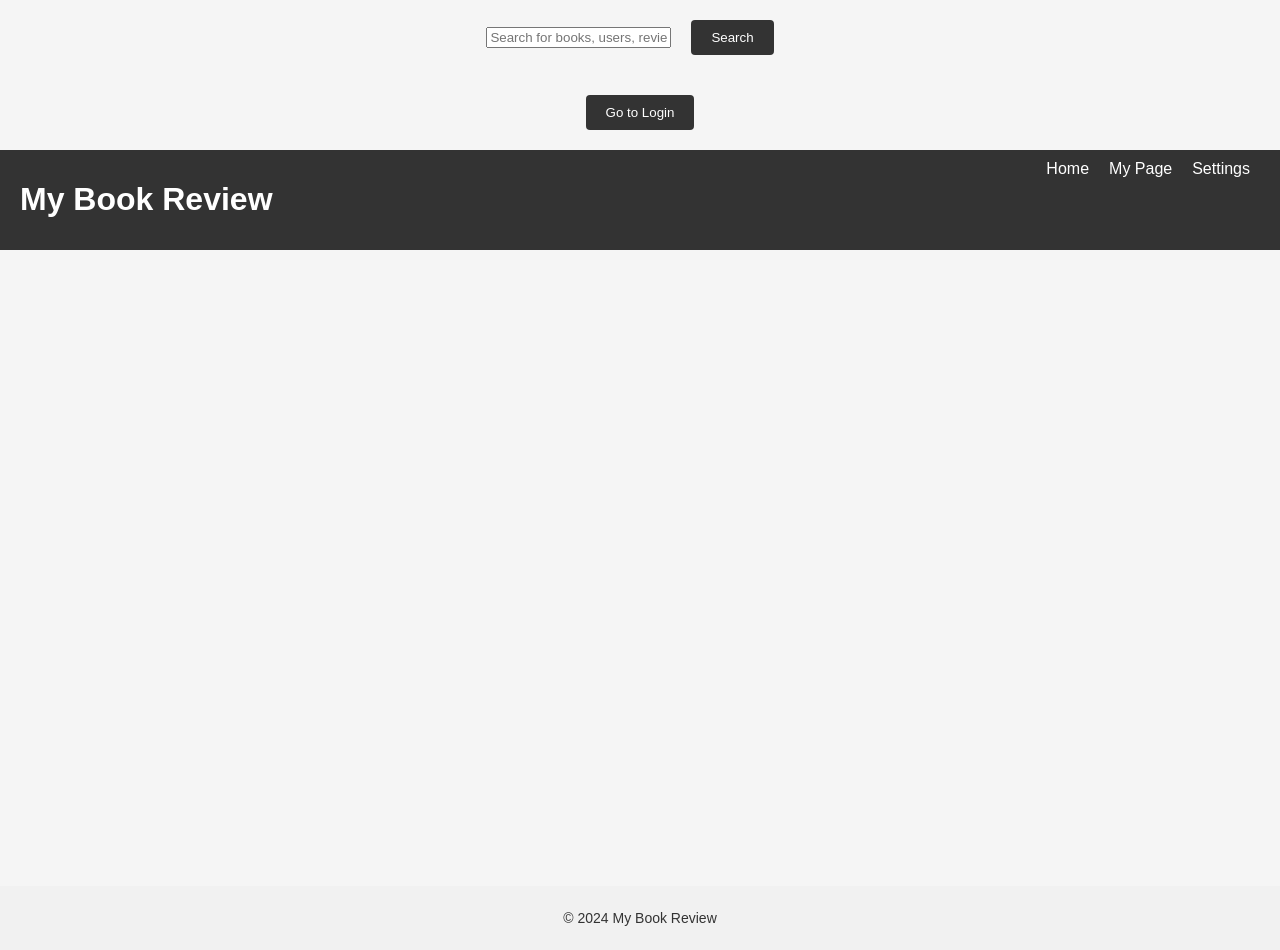
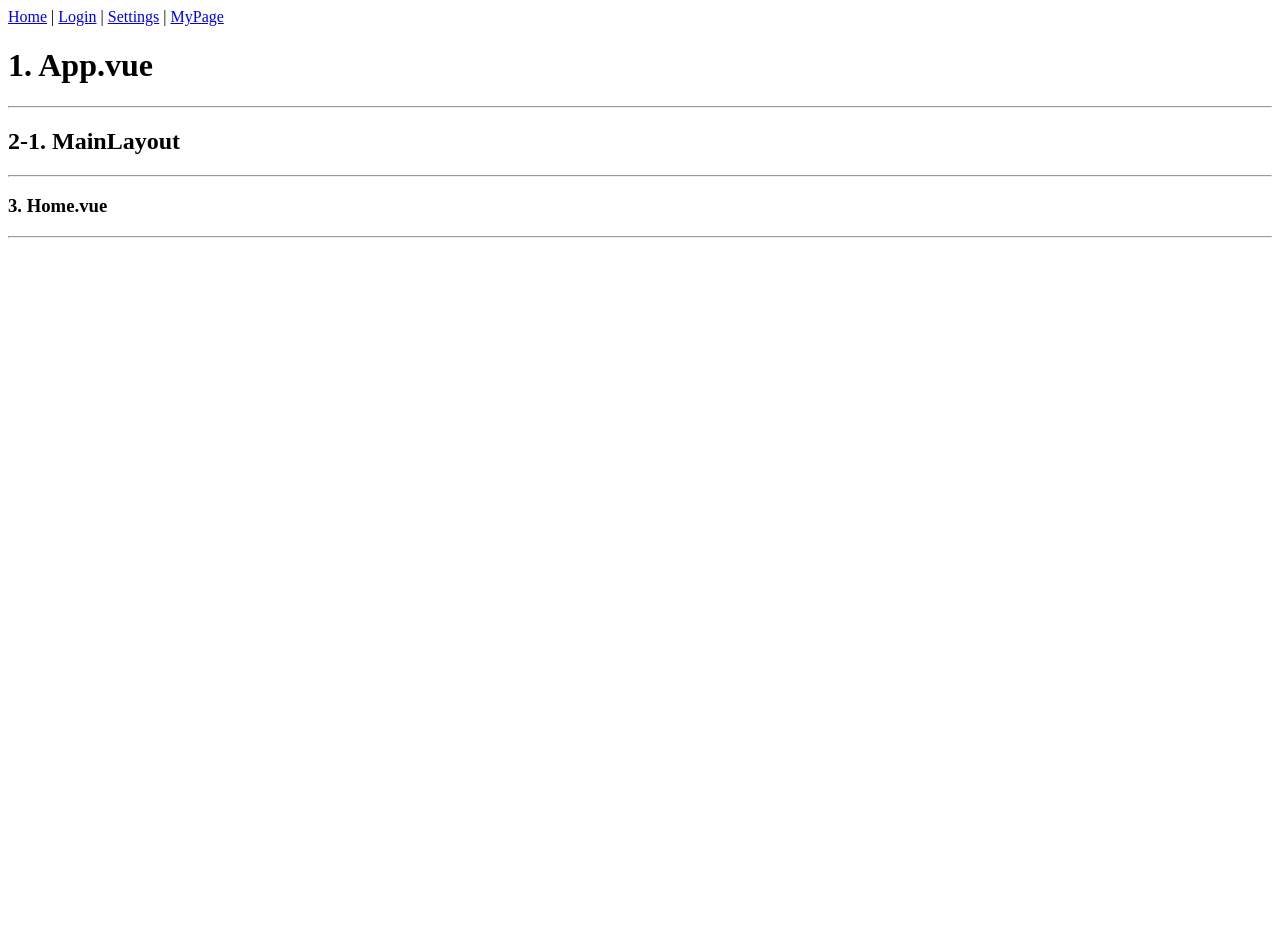
Before and after one commit to Ryuharam/SSAFY_project_MJHR, a Vue app in the folder vue-project/: page / in a window 1280 px wide. After the commit the page ends 800 px from the top, so only its background shows below. Built offline with nearby package versions, Linux system fonts and the light colour scheme.

Commit message:
구조 파악중

```diff
--- a/vue-project/src/App.vue
+++ b/vue-project/src/App.vue
@@ -1,44 +1,28 @@
 <template>
-  <header class="app-header">
-    <input type="text" v-model="searchQuery" placeholder="Search for books, users, reviews..."
-      @keypress.enter="search" />
-    <button @click="search">Search</button>
-  </header>
-
-  <button @click="goToLogin">Go to Login</button>
-
-  <router-view />
+  <nav>
+    <RouterLink :to="{ name: 'Home' }">
+      <span>Home</span>
+    </RouterLink>
+    |
+    <RouterLink :to="{ name: 'Login' }">
+      <span>Login</span>
+    </RouterLink>
+    |
+    <RouterLink :to="{ name: 'Settings' }">
+      <span>Settings</span>
+    </RouterLink>
+    |
+    <RouterLink :to="{ name: 'MyPage' }">
+      <span>MyPage</span>
+    </RouterLink>
+  </nav>
+  <h1>1. App.vue</h1>
+  <hr>
+  <RouterView />
 </template>
 
 <script>
-import { ref } from "vue";
-
 
 </script>
 
-<style>
-body {
-  margin: 0;
-  font-family: Arial, sans-serif;
-  background-color: #f5f5f5;
-  color: #333;
-}
-
-#app {
-  text-align: center;
-}
-
-button {
-  margin: 20px;
-  padding: 10px 20px;
-  background-color: #333;
-  color: white;
-  border: none;
-  border-radius: 4px;
-  cursor: pointer;
-}
-
-button:hover {
-  background-color: #555;
-}
-</style>
+<style scoped></style>
--- a/vue-project/src/layouts/AuthLayout.vue
+++ b/vue-project/src/layouts/AuthLayout.vue
@@ -1,49 +1,11 @@
 <template>
-  <div class="auth-layout">
-    <header class="auth-header">
-      <h1>Welcome to My Book Review</h1>
-    </header>
-    <main class="auth-content">
-      <slot></slot>
-    </main>
-    <footer class="auth-footer">
-      <p>&copy; 2024 My Book Review</p>
-    </footer>
-  </div>
+  <h2>2-2. AuthLayout</h2>
+  <hr>
+  <RouterView />
 </template>
 
 <script>
 
 </script>
 
-<style scoped>
-.auth-layout {
-  display: flex;
-  flex-direction: column;
-  align-items: center;
-  justify-content: center;
-  height: 100vh;
-  background-color: #f9f9f9;
-}
-
-.auth-header {
-  margin-bottom: 20px;
-  font-size: 24px;
-  font-weight: bold;
-}
-
-.auth-content {
-  width: 100%;
-  max-width: 400px;
-  padding: 20px;
-  background: white;
-  border-radius: 8px;
-  box-shadow: 0 2px 10px rgba(0, 0, 0, 0.1);
-}
-
-.auth-footer {
-  margin-top: 20px;
-  font-size: 14px;
-  color: #888;
-}
-</style>
+<style scoped></style>
--- a/vue-project/src/layouts/MainLayout.vue
+++ b/vue-project/src/layouts/MainLayout.vue
@@ -1,60 +1,12 @@
 <template>
-  <div class="main-layout">
-    <header class="main-header">
-      <h1>My Book Review</h1>
-      <nav>
-        <router-link to="/">Home</router-link>
-        <router-link to="/mypage">My Page</router-link>
-        <router-link to="/settings">Settings</router-link>
-      </nav>
-    </header>
-    <main class="main-content">
-      <slot></slot>
-    </main>
-    <footer class="main-footer">
-      <p>&copy; 2024 My Book Review</p>
-    </footer>
-  </div>
+  <h2>2-1. MainLayout</h2>
+  <hr>
+  <RouterView />
 </template>
 
 <script>
 
+
 </script>
 
-<style scoped>
-.main-layout {
-  display: flex;
-  flex-direction: column;
-  min-height: 100vh;
-}
-
-.main-header {
-  display: flex;
-  justify-content: space-between;
-  padding: 10px 20px;
-  background-color: #333;
-  color: white;
-}
-
-.main-header nav a {
-  color: white;
-  margin: 0 10px;
-  text-decoration: none;
-}
-
-.main-header nav a:hover {
-  text-decoration: underline;
-}
-
-.main-content {
-  flex: 1;
-  padding: 20px;
-}
-
-.main-footer {
-  text-align: center;
-  padding: 10px;
-  background-color: #f1f1f1;
-  font-size: 14px;
-}
-</style>
+<style scoped></style>
--- a/vue-project/src/pages/Auth/Login.vue
+++ b/vue-project/src/pages/Auth/Login.vue
@@ -1,64 +1,9 @@
 <template>
-  <div class="login-page">
-    <!-- 로그인 폼 -->
-    <h2>Log In</h2>
-    <form @submit.prevent="handleLogin">
-      <div class="form-group">
-        <label for="email">Email:</label>
-        <input type="email" id="email" v-model="email" required />
-      </div>
-      <div class="form-group">
-        <label for="password">Password:</label>
-        <input type="password" id="password" v-model="password" required />
-      </div>
-      <button type="submit">Log In</button>
-    </form>
-    <!-- 회원가입 링크 -->
-    <p>
-      Don't have an account?
-      <router-link to="/auth/signup">Sign Up</router-link>
-    </p>
-  </div>
+  <h3>3. Login</h3>
 </template>
 
 <script>
 
 </script>
 
-<style scoped>
-/* 스타일: 간단한 폼 레이아웃 */
-.login-page {
-  text-align: center;
-  margin: 20px;
-}
-
-.form-group {
-  margin-bottom: 15px;
-}
-
-label {
-  display: block;
-  margin-bottom: 5px;
-}
-
-input {
-  width: 100%;
-  padding: 8px;
-  margin: 5px 0 10px;
-  border: 1px solid #ccc;
-  border-radius: 4px;
-}
-
-button {
-  padding: 10px 15px;
-  background-color: #333;
-  color: white;
-  border: none;
-  border-radius: 4px;
-  cursor: pointer;
-}
-
-button:hover {
-  background-color: #555;
-}
-</style>
+<style scoped></style>
--- a/vue-project/src/pages/Auth/Signup.vue
+++ b/vue-project/src/pages/Auth/Signup.vue
@@ -1,68 +1,9 @@
 <template>
-  <div class="signup-page">
-    <!-- 회원가입 폼 -->
-    <h2>Sign Up</h2>
-    <form @submit.prevent="handleSignup">
-      <div class="form-group">
-        <label for="nickname">Nickname:</label>
-        <input type="text" id="nickname" v-model="nickname" required />
-      </div>
-      <div class="form-group">
-        <label for="email">Email:</label>
-        <input type="email" id="email" v-model="email" required />
-      </div>
-      <div class="form-group">
-        <label for="password">Password:</label>
-        <input type="password" id="password" v-model="password" required />
-      </div>
-      <button type="submit">Sign Up</button>
-    </form>
-    <!-- 로그인 링크 -->
-    <p>
-      Already have an account?
-      <router-link to="/auth/login">Log In</router-link>
-    </p>
-  </div>
+
 </template>
 
 <script>
 
 </script>
 
-<style scoped>
-/* 스타일: 간단한 폼 레이아웃 */
-.signup-page {
-  text-align: center;
-  margin: 20px;
-}
-
-.form-group {
-  margin-bottom: 15px;
-}
-
-label {
-  display: block;
-  margin-bottom: 5px;
-}
-
-input {
-  width: 100%;
-  padding: 8px;
-  margin: 5px 0 10px;
-  border: 1px solid #ccc;
-  border-radius: 4px;
-}
-
-button {
-  padding: 10px 15px;
-  background-color: #333;
-  color: white;
-  border: none;
-  border-radius: 4px;
-  cursor: pointer;
-}
-
-button:hover {
-  background-color: #555;
-}
-</style>
+<style scoped></style>
--- a/vue-project/src/pages/Book/BookDetail.vue
+++ b/vue-project/src/pages/Book/BookDetail.vue
@@ -1,40 +1,9 @@
 <template>
-  <div class="book-detail">
-    <!-- 도서의 상세 정보와 독후감 목록 -->
-    <h2>{{ book.title }}</h2>
-    <p><strong>Author:</strong> {{ book.author }}</p>
-    <p><strong>Description:</strong> {{ book.description }}</p>
 
-    <div class="reviews">
-      <h3>Reviews</h3>
-      <ul>
-        <li v-for="(review, index) in reviews" :key="index">
-          {{ review }}
-        </li>
-      </ul>
-    </div>
-  </div>
 </template>
 
 <script>
 
 </script>
 
-<style scoped>
-.book-detail {
-  padding: 20px;
-}
-
-h2 {
-  margin-bottom: 10px;
-}
-
-.reviews {
-  margin-top: 20px;
-}
-
-ul {
-  list-style-type: none;
-  padding: 0;
-}
-</style>
+<style scoped></style>
--- a/vue-project/src/pages/Book/BookList.vue
+++ b/vue-project/src/pages/Book/BookList.vue
@@ -1,39 +1,9 @@
 <template>
-  <div class="book-list">
-    <!-- 검색 결과로 도서 목록을 표시 -->
-    <h2>Book List</h2>
-    <ul>
-      <li v-for="(book, index) in books" :key="index">
-        <router-link :to="`/book/${book.id}`">{{ book.title }}</router-link>
-      </li>
-    </ul>
-  </div>
+
 </template>
 
 <script>
 
 </script>
 
-<style scoped>
-.book-list {
-  padding: 20px;
-}
-
-ul {
-  list-style-type: none;
-  padding: 0;
-}
-
-li {
-  margin-bottom: 10px;
-}
-
-a {
-  text-decoration: none;
-  color: #007bff;
-}
-
-a:hover {
-  text-decoration: underline;
-}
-</style>
+<style scoped></style>
--- a/vue-project/src/pages/Main/Home.vue
+++ b/vue-project/src/pages/Main/Home.vue
@@ -1,46 +1,11 @@
 <template>
-  <div class="home-page">
-    <!-- 메인 페이지: 추천 도서와 최신 독후감 -->
-    <h2>Welcome to My Book Review</h2>
-    <div class="recommendations">
-      <h3>Recommended Books</h3>
-      <ul>
-        <li v-for="(book, index) in books" :key="index">
-          {{ book }}
-        </li>
-      </ul>
-    </div>
-    <div class="reviews">
-      <h3>Latest Reviews</h3>
-      <ul>
-        <li v-for="(review, index) in reviews" :key="index">
-          {{ review }}
-        </li>
-      </ul>
-    </div>
-  </div>
+  <h3>3. Home.vue</h3>
+  <hr>
+
 </template>
 
 <script>
 
 </script>
 
-<style scoped>
-.home-page {
-  padding: 20px;
-}
-
-.recommendations,
-.reviews {
-  margin-top: 20px;
-}
-
-ul {
-  list-style-type: none;
-  padding: 0;
-}
-
-li {
-  margin-bottom: 5px;
-}
-</style>
+<style scoped></style>
--- a/vue-project/src/pages/User/MyPage.vue
+++ b/vue-project/src/pages/User/MyPage.vue
@@ -1,61 +1,10 @@
 <template>
-  <div class="mypage">
-    <!-- 마이페이지: 사용자 프로필 및 읽은 도서/독후감 목록 -->
-    <h2>My Profile</h2>
-    <div class="profile">
-      <img src="https://via.placeholder.com/150" alt="Profile" />
-      <p>Nickname: {{ nickname }}</p>
-      <p>Email: {{ email }}</p>
-    </div>
-    <div class="my-books">
-      <h3>Books I've Read</h3>
-      <ul>
-        <li v-for="(book, index) in myBooks" :key="index">
-          {{ book }}
-        </li>
-      </ul>
-    </div>
-    <div class="my-reviews">
-      <h3>My Reviews</h3>
-      <ul>
-        <li v-for="(review, index) in myReviews" :key="index">
-          {{ review }}
-        </li>
-      </ul>
-    </div>
-  </div>
+  <h3>MyPage</h3>
+
 </template>
 
 <script>
 
 </script>
 
-<style scoped>
-.mypage {
-  padding: 20px;
-}
-
-.profile {
-  text-align: center;
-  margin-bottom: 20px;
-}
-
-.profile img {
-  border-radius: 50%;
-  margin-bottom: 10px;
-}
-
-.my-books,
-.my-reviews {
-  margin-top: 20px;
-}
-
-ul {
-  list-style-type: none;
-  padding: 0;
-}
-
-li {
-  margin-bottom: 5px;
-}
-</style>
+<style scoped></style>
--- a/vue-project/src/pages/User/Settings.vue
+++ b/vue-project/src/pages/User/Settings.vue
@@ -1,62 +1,10 @@
 <template>
-  <div class="settings">
-    <!-- 설정 페이지: 사용자 정보 수정 -->
-    <h2>Settings</h2>
-    <form @submit.prevent="saveSettings">
-      <div class="form-group">
-        <label for="nickname">Nickname:</label>
-        <input type="text" id="nickname" v-model="nickname" />
-      </div>
-      <div class="form-group">
-        <label for="email">Email:</label>
-        <input type="email" id="email" v-model="email" />
-      </div>
-      <div class="form-group">
-        <label for="statusMessage">Status Message:</label>
-        <textarea id="statusMessage" v-model="statusMessage"></textarea>
-      </div>
-      <button type="submit">Save Changes</button>
-    </form>
-  </div>
+  <h3>3. settings</h3>
+
 </template>
 
 <script>
 
 </script>
 
-<style scoped>
-.settings {
-  padding: 20px;
-}
-
-.form-group {
-  margin-bottom: 15px;
-}
-
-label {
-  display: block;
-  margin-bottom: 5px;
-}
-
-input,
-textarea {
-  width: 100%;
-  padding: 8px;
-  margin: 5px 0 10px;
-  border: 1px solid #ccc;
-  border-radius: 4px;
-}
-
-button {
-  padding: 10px 15px;
-  background-color: #333;
-  color: white;
-  border: none;
-  border-radius: 4px;
-  cursor: pointer;
-}
-
-button:hover {
-  background-color: #555;
-}
-</style>
+<style scoped></style>
--- a/vue-project/src/router/index.js
+++ b/vue-project/src/router/index.js
@@ -8,6 +8,10 @@ import Home from "../pages/Main/Home.vue";
 import BookDetail from "../pages/Book/BookDetail.vue";
 import SearchResult from "../pages/Search/SearchResult.vue";
 import Login from "../pages/Auth/Login.vue";
+import Settings from "../pages/User/Settings.vue";
+import Signup from "../pages/Auth/Signup.vue";
+import MyPage from "../pages/User/MyPage.vue";
+
 
 const router = createRouter({
   history: createWebHistory(import.meta.env.BASE_URL),
@@ -15,6 +19,7 @@ const router = createRouter({
     // 메인 레이아웃
     {
       path: "/",
+      name: "MainLayout",
       component: MainLayout,
       children: [
         {
@@ -45,6 +50,21 @@ const router = createRouter({
           name: "Login",
           component: Login,
         },
+        {
+          path: "signup",
+          name: "Signup",
+          component: Signup,
+        },
+        {
+          path: "settings",
+          name: "Settings",
+          component: Settings,
+        },
+        {
+          path: "mypage",
+          name: "MyPage",
+          component: MyPage,
+        }
       ],
     },
   ],
```
Also changed, not shown: vue-project/src/pages/Search/SearchResult.vue (+1 -66 lines). Lines whose indentation alone changed are shown as unchanged.
